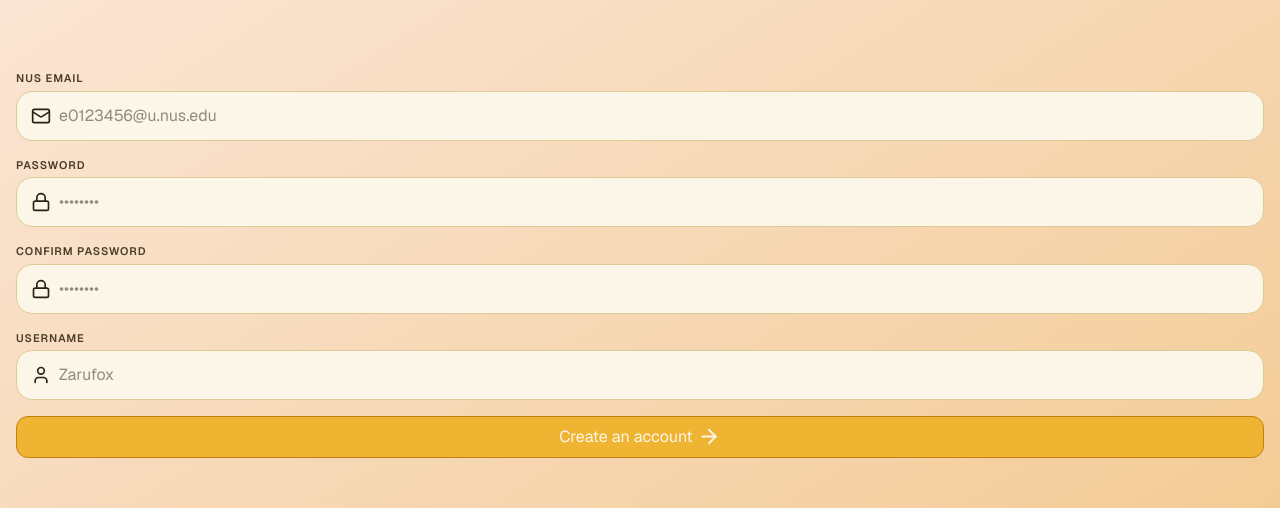
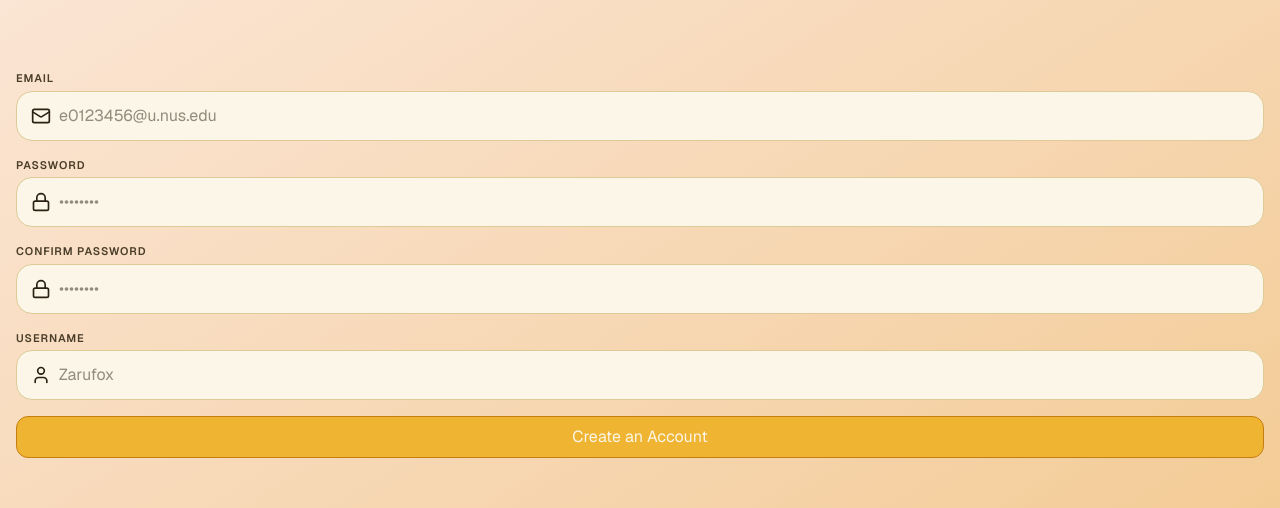
Before and after one commit to zaru-noodles/notelock, a Next.js app: page /register-page in a window 1280 px wide. Shown: the part 127-635 px from the top of the page. Built offline with nearby package versions, Linux system fonts and the light colour scheme; no server answers.

Commit message:
Revert "Styled create account button"
This reverts commit a10bc6ceea31498e03901e4e904025cbffa86652.

```diff
--- a/app/components/auth/RegisterForm.tsx
+++ b/app/components/auth/RegisterForm.tsx
@@ -50,7 +50,7 @@ export default function RegisterForm({ setLoginInfomation }: Props) {
   return (
     <form onSubmit={handleRegister} className="flex flex-col gap-1 w-full">
       <label className="block font-sans text-[11px] font-semibold uppercase tracking-[0.08em] text-ink-2">
-        NUS EMAIL
+        EMAIL
       </label>
       <div className="flex items-center pl-3.5 py-1 bg-paper-1 border border-paper-4 rounded-2xl mb-3">
         <Mail className="h-5 w-5 text-ink-1 stroke-2" />
@@ -121,14 +121,7 @@ export default function RegisterForm({ setLoginInfomation }: Props) {
         type="submit"
         disabled={loading}
       >
-        {loading ? (
-          <span>Creating account...</span>
-        ) : (
-          <div className="flex justify-center">
-            <span>Create an account&nbsp;</span>
-            <ArrowRight className="h-5.75"></ArrowRight>
-          </div>
-        )}
+        Create an Account
       </button>
     </form>
   );
```
